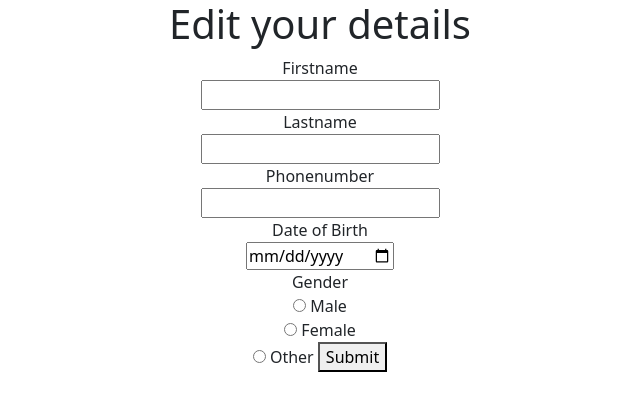
After one commit to hmlmodi/socialmedia-php, a PHP site: page /edit_profile.php in a window 1280 px wide. The commit adds this page. Shown: the top 411 px of the page, without its empty margins (320-960 px from the left). Run offline with PHP 8.4, Linux system fonts and the light colour scheme.

Commit message:
made edit profile feature

```diff
--- /dev/null
+++ b/backend_edit_profile.php
@@ -0,0 +1,16 @@
+<?php
+if (isset($_POST["submit"])) {
+    $firstname = $_POST["firstname"];
+    $lastname = $_POST["lastname"];
+    $phonenumber = $_POST["phonenumber"];
+    $dateofbirth = $_POST["dateofbirth"];
+    $gender = $_POST["gender"];
+
+
+    // var_dump($floginid);
+    $floginid = $_SESSION['floginid1'];
+    $updatequery = "UPDATE `user` SET `firstName`='$firstname',`lastName`='$lastname',`phoneNumber`='$phonenumber',`dob`='$dateofbirth',`gender`='$gender' WHERE loginId='$floginid'";
+    $result = mysqli_query($connection, $updatequery);
+    header("location:user_profile.php");
+}
+?>
--- a/backend_login.php
+++ b/backend_login.php
@@ -15,10 +15,6 @@ if (isset($_POST["submit"])) {
         $hml = mysqli_query($connection, $idquery);
         $row = $hml->fetch_assoc();
         $floginid = implode(',', $row);
-        // $selectquery = "SELECT `firstName`, `lastName`, `phoneNumber`, `dob`, `gender` FROM `user` WHERE loginId='$floginid'";
-        // $result1 = mysqli_query($connection, $selectquery);
-        // $row = mysqli_fetch_array($result1);
-        // $floginid = implode(',', $row);
         var_dump($floginid);
         $_SESSION['floginid1'] = $floginid;
         header("location:welcome.php");
--- /dev/null
+++ b/edit_profile.php
@@ -0,0 +1,35 @@
+<?php
+include("./config.php");
+include("./backend_edit_profile.php");
+?>
+
+
+
+<!DOCTYPE html>
+<html lang="en">
+
+<head>
+    <?php include('head.php'); ?>
+    <title>User details</title>
+</head>
+
+<body>
+    <div class="container" align="center">
+        <h1>Edit your details </h1>
+        <form action="" id="signform" method="POST">
+            <label for="firstname">Firstname</label><br>
+            <input type="text" name="firstname" class="inputbox"><br>
+            <label for="lastname">Lastname</label><br>
+            <input type="text" name="lastname" class="inputbox"><br>
+            <label for="Phonenumber">Phonenumber</label><br>
+            <input type="number" name="phonenumber" class="inputbox"><br>
+            <label for="dob">Date of Birth</label><br>
+            <input type="date" name="dateofbirth" class="inputbox"><br>
+            <label for="Gender">Gender</label><br>
+            <input type="radio" name="gender" value="male"> Male<br>
+            <input type="radio" name="gender" value="female"> Female<br>
+            <input type="radio" name="gender" value="other"> Other
+            <button class="button" name="submit" type="submit">Submit</button>
+        </form>
+    </div>
+</body>
--- a/user_profile.php
+++ b/user_profile.php
@@ -19,8 +19,8 @@
             <label for="Phonenumber">Phonenumber:<td><?php echo $row["phoneNumber"]; ?></td></label><br>
             <label for="dob">Date of Birth:<td><?php echo $row["dob"]; ?></td></label><br>
             <label for="Gender">Gender:<td><?php echo $row["gender"]; ?></td></label><br>
-
-        </form>
+ </form>
+        <a href="./backend_edit_profile.php"><button type="button" class="btn btn-dark">Edit profile</button></a><br>
         <a href="">your photos</a><br>
         <a href="">follower</a><br>
         <a href="">setting</a><br>
```
Also changed, not shown: logout.php (line endings or trailing spaces).
